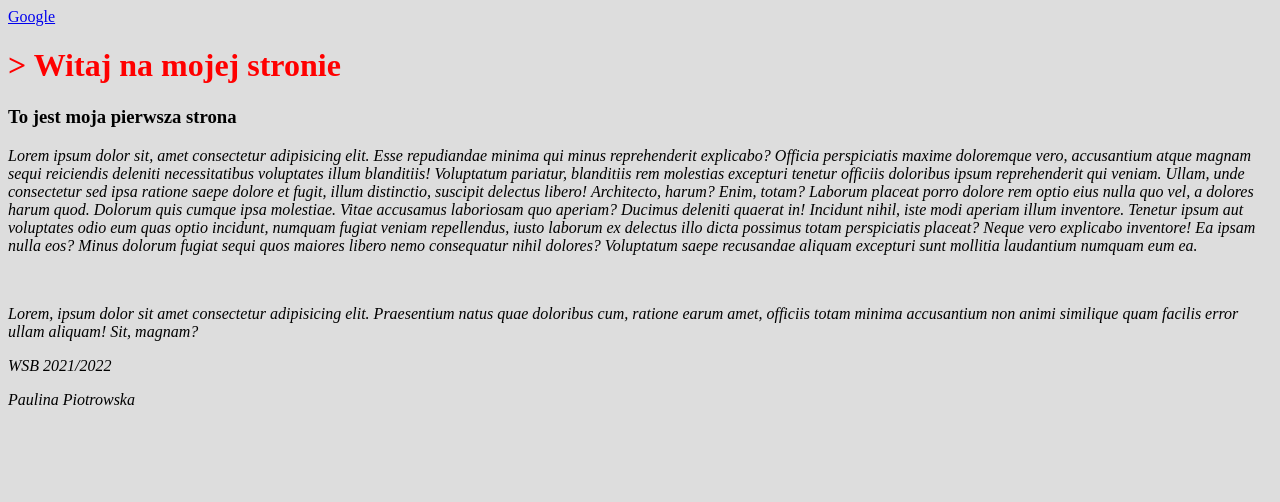
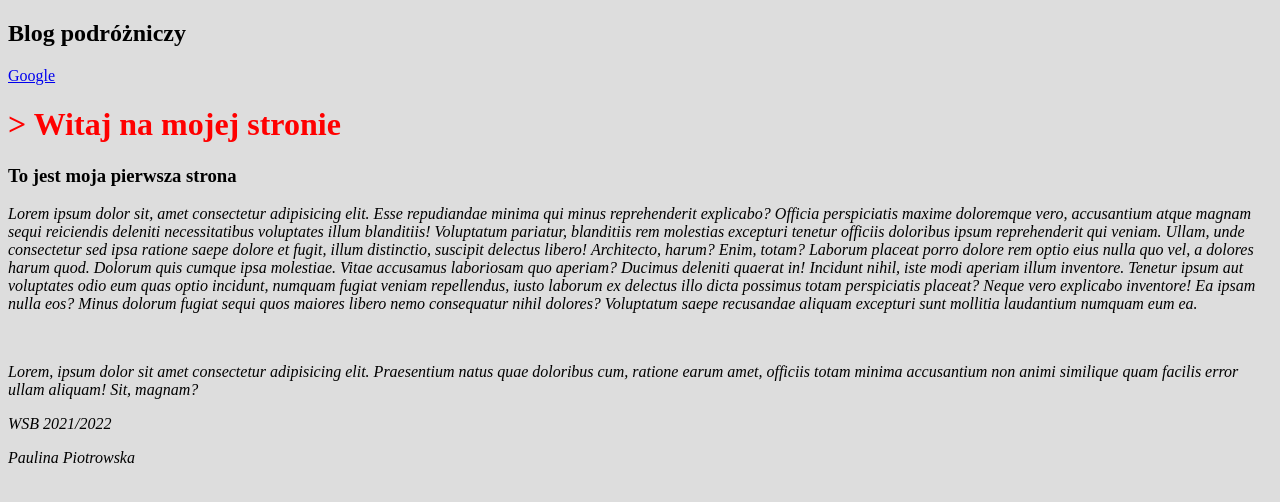
Before and after one commit to PaulinaPiotrow/projekt-wsb-2, a plain HTML site: page index.html in a window 1280 px wide. Drawn offline with Linux system fonts and the light colour scheme.

Commit message:
dodaj h2

```diff
--- a/index.html
+++ b/index.html
@@ -19,6 +19,7 @@
     </style>
 </head>
 <body>
+    <h2>Blog podróżniczy</h2>
     <header>
         <nav>
             <a href="https://google.com">Google</a>
```
